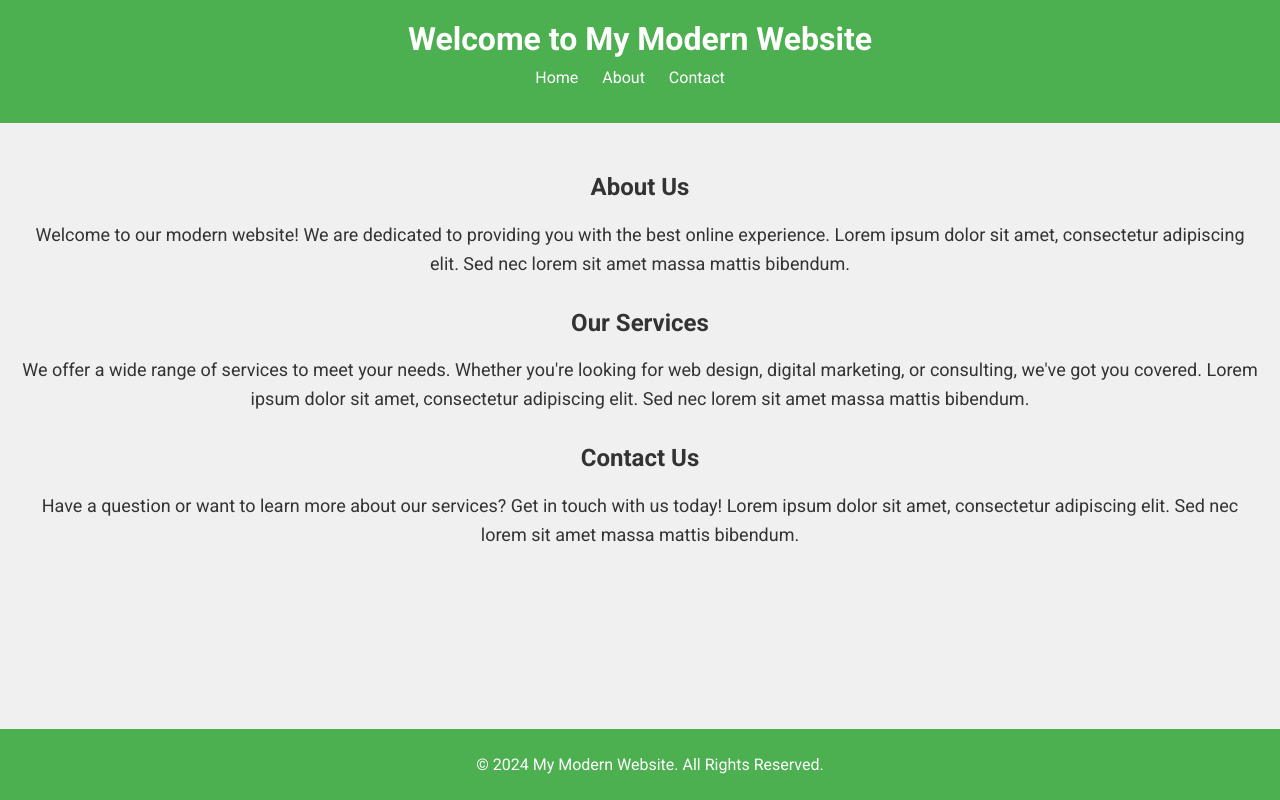
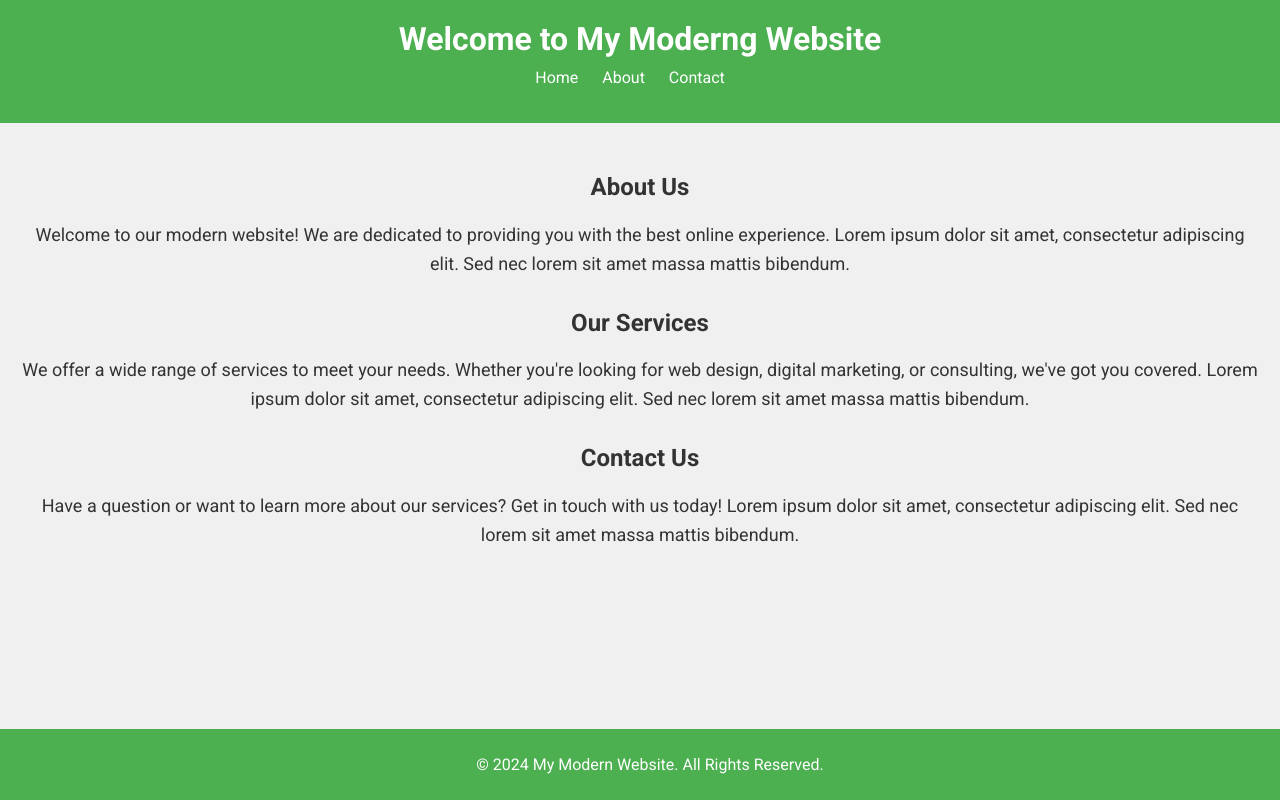
Before and after one commit to stalin567/my-modern-website, a plain HTML site: page index.html in a window 1280 px wide. Drawn offline with Linux system fonts and the light colour scheme.

Commit message:
Update index.html

```diff
--- a/index.html
+++ b/index.html
@@ -79,7 +79,7 @@
 <body>
 
 <header>
-    <h1>Welcome to My Modern Website</h1>
+    <h1>Welcome to My Moderng Website</h1>
     <nav>
         <ul>
             <li><a href="#">Home</a></li>
```
